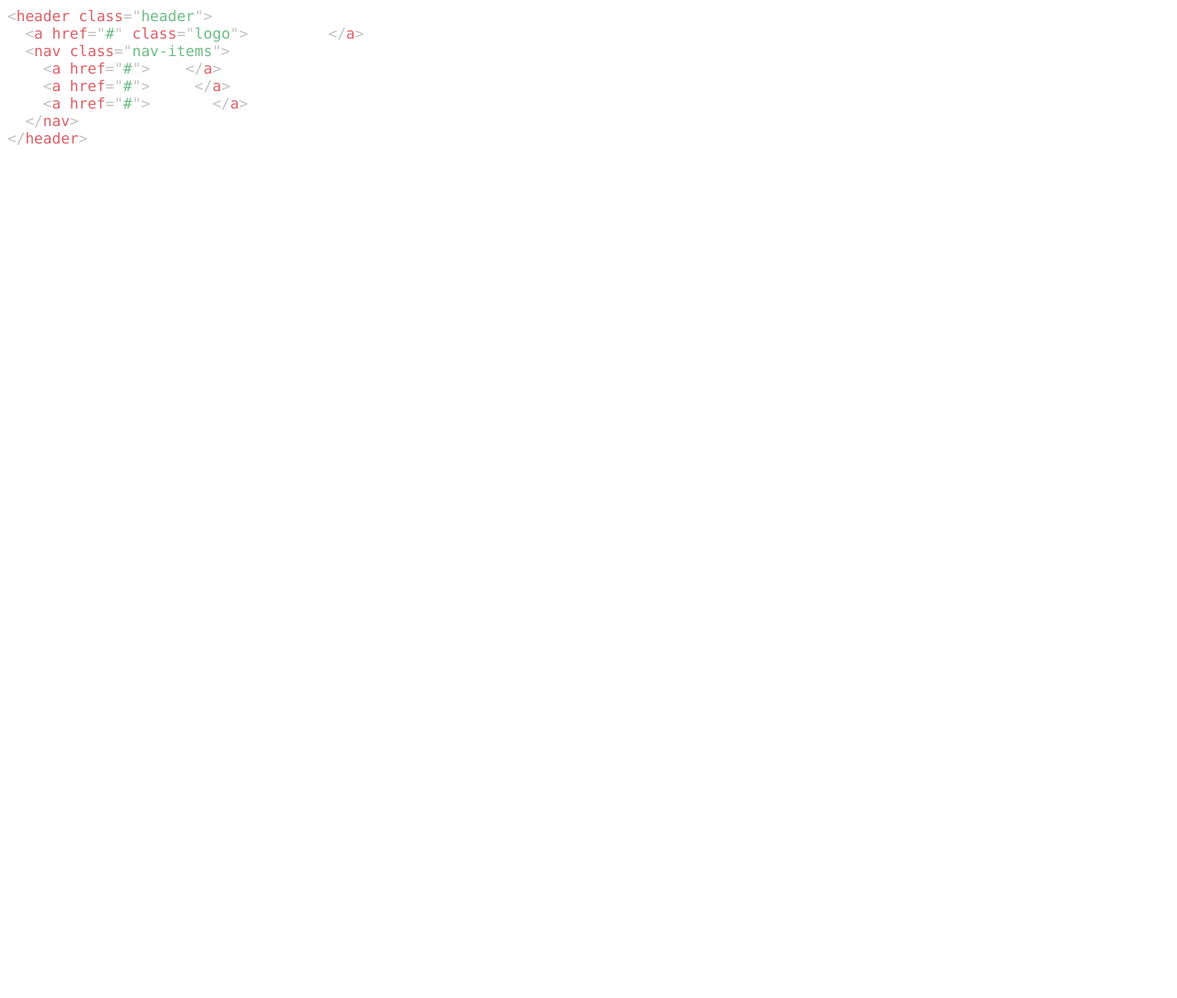
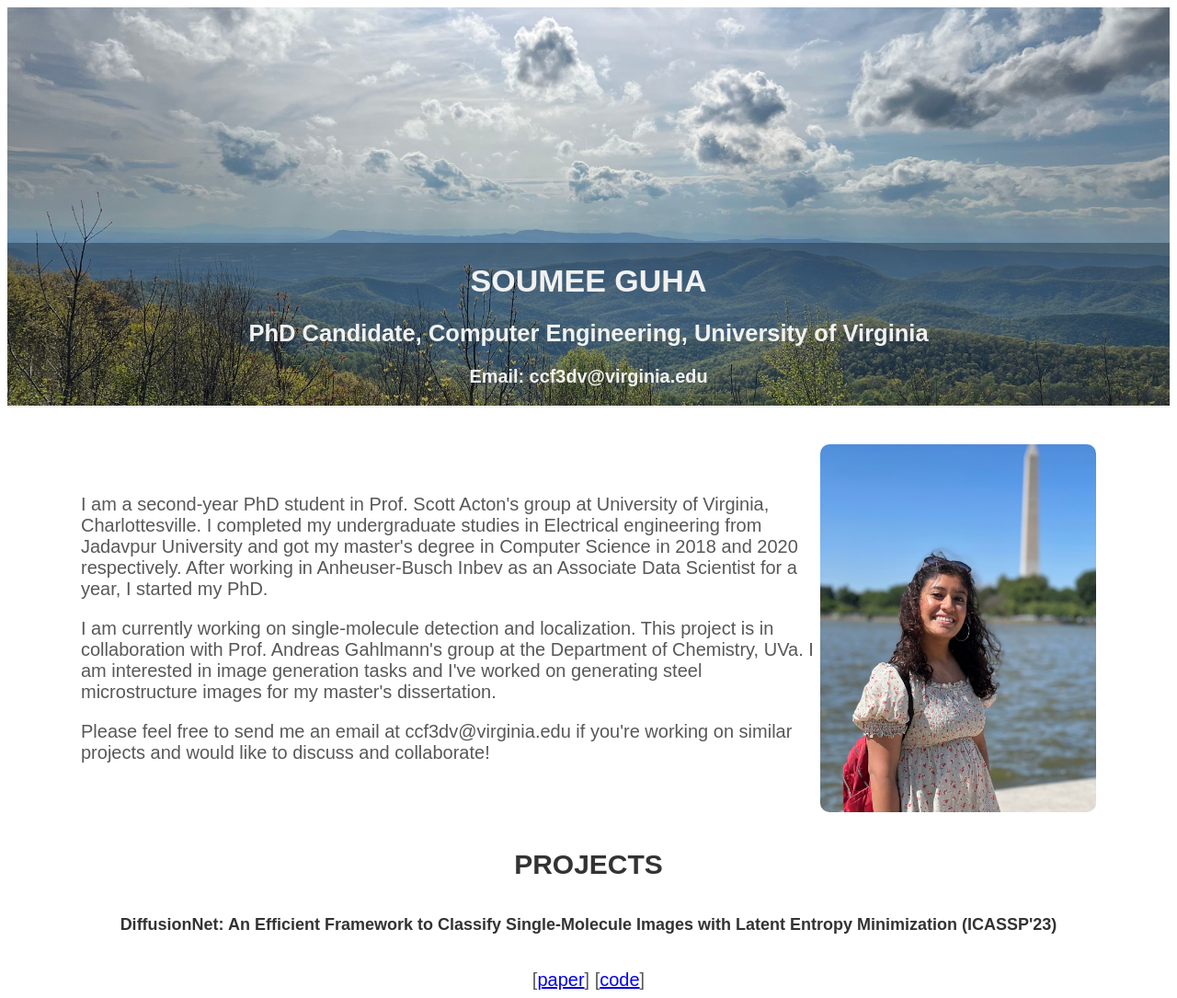
Before and after one commit to soumeeguha/soumeeguha.github.io, a plain HTML site: page index.html in a window 1280 px wide. Shown: the whole page at 92% size. Before the commit the page ends 800 px from the top, so only its background shows below. Drawn offline with Linux system fonts and the light colour scheme.

Commit message:
First version

```diff
--- a/index.html
+++ b/index.html
@@ -1,29 +1,130 @@
-<!DOCTYPE html PUBLIC "-//W3C//DTD HTML 4.01//EN" "http://www.w3.org/TR/html4/strict.dtd">
+<!DOCTYPE html>
 <html>
 <head>
-  <meta http-equiv="Content-Type" content="text/html; charset=utf-8">
-  <meta http-equiv="Content-Style-Type" content="text/css">
-  <title></title>
-  <meta name="Generator" content="Cocoa HTML Writer">
-  <meta name="CocoaVersion" content="2113.6">
-  <style type="text/css">
-    p.p1 {margin: 0.0px 0.0px 0.0px 0.0px; font: 16.1px Menlo; color: #d96067; -webkit-text-stroke: #d96067; background-color: #000000; background-color: rgba(0, 0, 0, 0)}
-    p.p2 {margin: 0.0px 0.0px 0.0px 0.0px; font: 16.1px Menlo; color: #ffffff; -webkit-text-stroke: #ffffff; background-color: #000000; background-color: rgba(0, 0, 0, 0)}
-    span.s1 {font-kerning: none; color: #c1c1c1; -webkit-text-stroke: 0px #c1c1c1}
-    span.s2 {font-kerning: none}
-    span.s3 {font-kerning: none; color: #6dbc87; -webkit-text-stroke: 0px #6dbc87}
-    span.s4 {font-kerning: none; color: #ffffff; -webkit-text-stroke: 0px #ffffff}
-    span.s5 {font-kerning: none; color: #d96067; -webkit-text-stroke: 0px #d96067}
-  </style>
+<meta name="viewport" content="width=device-width, initial-scale=1">
+<style>
+
+H1 {text-align: center;}
+H2 {text-align: center;}
+H3 {text-align: center;}
+* {
+  box-sizing: border-box;
+}
+
+body {
+  font-family: Arial;
+  font-size: 17px;
+}
+
+.container {
+  position: relative;
+  max-width: 100%;
+  margin: 0 auto;
+}
+
+.container img {vertical-align:  top;}
+
+.container .content {
+  position: absolute;
+  bottom: 0;
+  background: rgb(0, 0, 0); /* Fallback color */
+  background: rgba(0, 0, 0, 0.3); /* Black background with 0.5 opacity */
+  color: #f1f1f1;
+  width: 100%;
+  padding: 0px;
+}
+
+.about-me {
+      display: flex;
+      justify-content: center;
+      align-items: center;
+      padding: 40px 80px;
+      border-top: 2px solid #eeeeee;
+    }
+
+    .about-me img {
+      width: 300px;
+      max-width: 100%;
+      height: auto;
+      border-radius: 10px;
+      float: left;
+    }
+
+    /* .about-me-text h2 {
+      font-size: 30px;
+      color: #333333;
+      text-transform: uppercase;
+      margin: 0;
+    } */
+
+    .about-me-text p {
+      font-size: 20px;
+      color: #585858;
+      margin: 10px 2;
+    }
+
+    .projects h2{
+      font-size: 30px;
+      color: #333333;
+      text-transform: uppercase;
+      margin: 0;
+    }
+
+    .projects h3{
+      font-size: 18px;
+      color: #333333;
+      margin: 1cm;
+    }
+    .projects p {
+      font-size: 20px;
+      color: #585858;
+      margin: 0;
+      text-align: center;
+    }
+</style>
 </head>
 <body>
-<p class="p1"><span class="s1">&lt;</span><span class="s2">header class</span><span class="s1">="</span><span class="s3">header</span><span class="s1">"&gt;</span></p>
-<p class="p1"><span class="s4"><span class="Apple-converted-space">  </span></span><span class="s1">&lt;</span><span class="s2">a href</span><span class="s1">="</span><span class="s3">#</span><span class="s1">"</span><span class="s2"> class</span><span class="s1">="</span><span class="s3">logo</span><span class="s1">"&gt;</span><span class="s4">Developer</span><span class="s1">&lt;/</span><span class="s2">a</span><span class="s1">&gt;</span></p>
-<p class="p1"><span class="s4"><span class="Apple-converted-space">  </span></span><span class="s1">&lt;</span><span class="s2">nav class</span><span class="s1">="</span><span class="s3">nav-items</span><span class="s1">"&gt;</span></p>
-<p class="p2"><span class="s2"><span class="Apple-converted-space">    </span></span><span class="s1">&lt;</span><span class="s5">a href</span><span class="s1">="</span><span class="s3">#</span><span class="s1">"&gt;</span><span class="s2">Home</span><span class="s1">&lt;/</span><span class="s5">a</span><span class="s1">&gt;</span></p>
-<p class="p2"><span class="s2"><span class="Apple-converted-space">    </span></span><span class="s1">&lt;</span><span class="s5">a href</span><span class="s1">="</span><span class="s3">#</span><span class="s1">"&gt;</span><span class="s2">About</span><span class="s1">&lt;/</span><span class="s5">a</span><span class="s1">&gt;</span></p>
-<p class="p2"><span class="s2"><span class="Apple-converted-space">    </span></span><span class="s1">&lt;</span><span class="s5">a href</span><span class="s1">="</span><span class="s3">#</span><span class="s1">"&gt;</span><span class="s2">Contact</span><span class="s1">&lt;/</span><span class="s5">a</span><span class="s1">&gt;</span></p>
-<p class="p1"><span class="s4"><span class="Apple-converted-space">  </span></span><span class="s1">&lt;/</span><span class="s2">nav</span><span class="s1">&gt;</span></p>
-<p class="p1"><span class="s1">&lt;/</span><span class="s2">header</span><span class="s1">&gt;</span></p>
+
+<div class="container">
+    <img src="IMG_5893.jpg" alt="Shenandoah" width="100%"
+    height=auto >
+  <div class="content">
+    <H1>SOUMEE GUHA</H1>
+    <H2>PhD Candidate, Computer Engineering, University of Virginia</H2>
+    <H3>Email: ccf3dv@virginia.edu</H3>
+
+  </div>
+</div>
+<div class="about-me">
+  <div class="about-me-text">
+    <p>
+      I am a second-year PhD student in Prof. Scott Acton's group at University of Virginia, Charlottesville.
+      I completed my undergraduate studies in Electrical engineering from Jadavpur University and got my master's degree
+       in Computer Science in 2018 and 2020 respectively. After working in Anheuser-Busch Inbev as an Associate Data Scientist
+       for a year, I started my PhD.
+    </p>
+
+    <p>
+      I am currently working on single-molecule detection and localization. This project is in collaboration with
+      Prof. Andreas Gahlmann's group at the Department of Chemistry, UVa. I am interested in image generation
+      tasks and I've worked on generating steel microstructure images for my master's dissertation.
+    </p>
+
+    <p>
+      Please feel free to send me an email at ccf3dv@virginia.edu if you're working on similar projects and would
+      like to discuss and collaborate!
+    </p>
+  </div>
+  <img src="IMG_1984.jpeg" alt="me" width="200"
+      height=auto>
+</div>
+
+<div class="projects">
+  <H2>Projects</H2>
+
+  <h3>DiffusionNet: An Efficient Framework to Classify Single-Molecule
+    Images with Latent Entropy Minimization (ICASSP'23)</h3>
+  <p>[<a href="DiffusionNet_corrected.pdf">paper</a>]       [<a href="https://github.com/soumeeguha/DiffusionNet">code</a>]</p>
+</div>
 </body>
 </html>
```
Also changed, not shown: IMG_1984.jpeg (added), IMG_5893.jpg (added), 1 other file.
